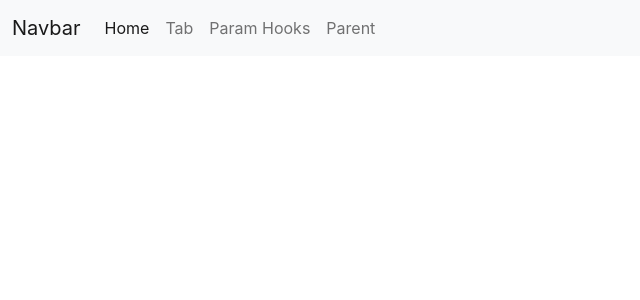
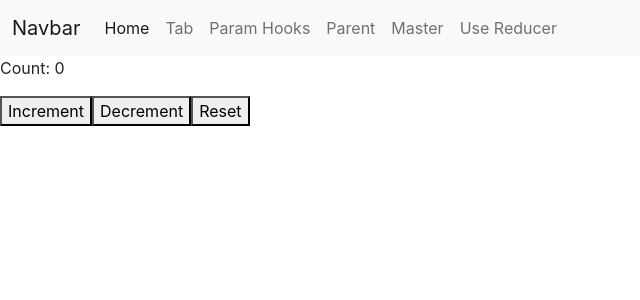
Before and after one commit to subhomoyprojects/reactHookWebskitter, a React (Create React App) app: page /subhomoy in a window 1280 px wide. Shown: the top 300 px of the page, without its empty margins (0-640 px from the left). Built offline with nearby package versions, Linux system fonts and the light colour scheme.

Commit message:
use reducer

```diff
--- a/src/App.js
+++ b/src/App.js
@@ -7,6 +7,8 @@ import { BrowserRouter as Router, Route, Routes } from "react-router-dom";
 import TabBox from "./TabBox";
 import Header from "./Header";
 import Parent from "./Parent";
+import Master from "./Siblings/Master";
+import Subhomoy from "./Subhomoy";
 
 function App() {
   return (
@@ -22,6 +24,8 @@ function App() {
           <Route path="/hello1/:id" element={<Details />} />
           <Route path="/" element={<TabBox />} />
           <Route path="/parent" element={<Parent />} />
+          <Route path="/master" element={<Master />} />
+          <Route path="/subhomoy" element={<Subhomoy />} />
         </Routes>
       </Router>
     </div>
--- a/src/Header.jsx
+++ b/src/Header.jsx
@@ -34,6 +34,16 @@ export default function Header() {
                   Parent
                 </Link>
               </li>
+              <li className="nav-item">
+                <Link className="nav-link" to="/master">
+                  Master
+                </Link>
+              </li>
+              <li className="nav-item">
+                <Link className="nav-link" to="/subhomoy">
+                  Use Reducer
+                </Link>
+              </li>
             </ul>
           </div>
         </div>
--- /dev/null
+++ b/src/Siblings/Master.jsx
@@ -0,0 +1,18 @@
+import React, { useState, useEffect } from "react";
+import Student1 from "./Student1";
+
+export default function Master() {
+  const [data, setData] = useState();
+  useEffect(() => {
+    fetch(`https://fakestoreapi.com/products/`)
+      .then((response) => response.json())
+      .then((elm) => setData(elm))
+      .catch((err) => console.log(err));
+  }, []);
+  return (
+    <>
+      <h1>Master</h1>
+      <Student1 data={data} />
+    </>
+  );
+}
--- /dev/null
+++ b/src/Siblings/Student1.jsx
@@ -0,0 +1,21 @@
+import React, { memo } from "react";
+import Student2 from "./Student2";
+
+function Student1({ data }) {
+  return (
+    <div>
+      <h1>Student1</h1>
+      {/* {Array.isArray(data) &&
+        data.slice(0, 3).map((item) => {
+          return (
+            <div className="item" key={item.id}>
+              <h4>{item.id}</h4>
+            </div>
+          );
+        })} */}
+      <Student2 data={data} />
+    </div>
+  );
+}
+
+export default memo(Student1);
--- /dev/null
+++ b/src/Siblings/Student2.jsx
@@ -0,0 +1,20 @@
+import React, { memo } from "react";
+
+function Student2({ data }) {
+  return (
+    <>
+      <div>
+        <h1>Student2</h1>
+        {Array.isArray(data) &&
+          data.slice(0, 3).map((item) => {
+            return (
+              <div className="item" key={item.id}>
+                <h4>{item.title}</h4>
+              </div>
+            );
+          })}
+      </div>
+    </>
+  );
+}
+export default memo(Student2);
--- /dev/null
+++ b/src/Subhomoy.jsx
@@ -0,0 +1,45 @@
+import React, { useReducer } from "react";
+
+const initialState = { count: 0 };
+// Reducer function
+const reducer = (state, action) => {
+  console.log(action, "action");
+  switch (action.type) {
+    case "INCREMENT":
+      return { count: state.count + 1 };
+    case "DECREMENT":
+      return { count: state.count - 1 };
+    case "RESET":
+      return { count: 0 };
+    default:
+      return state;
+  }
+};
+
+// Component
+const Counter = () => {
+  const [state, dispatch] = useReducer(reducer, initialState);
+  console.log(state);
+  const increment = () => {
+    dispatch({ type: "INCREMENT" });
+  };
+
+  const decrement = () => {
+    dispatch({ type: "DECREMENT" });
+  };
+
+  const reset = () => {
+    dispatch({ type: "RESET" });
+  };
+
+  return (
+    <div>
+      <p>Count: {state.count}</p>
+      <button onClick={increment}>Increment</button>
+      <button onClick={decrement}>Decrement</button>
+      <button onClick={reset}>Reset</button>
+    </div>
+  );
+};
+
+export default Counter;
```
